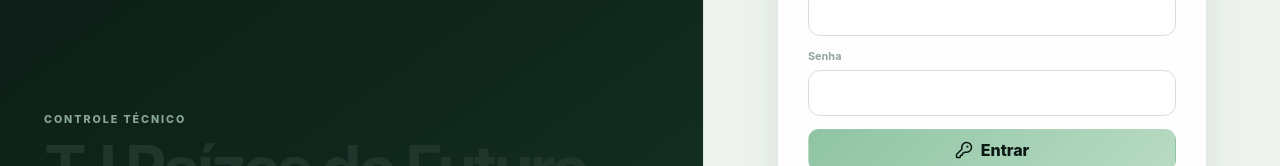
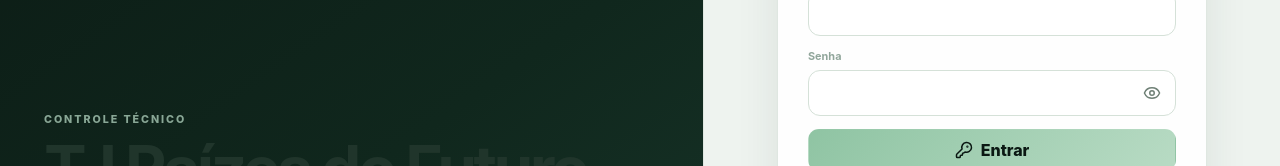
Before and after one commit to ConexaoStreet/rh-raizes-do-futuro, a React (Vite) app in the folder apps/ti/: page / in a window 1280 px wide. Shown: the part 412-578 px from the top of the page. Built offline with nearby package versions, Linux system fonts and the light colour scheme; no server answers.

Commit message:
feat: add password visibility toggle to TI login

```diff
--- a/apps/ti/src/auth.tsx
+++ b/apps/ti/src/auth.tsx
@@ -8,7 +8,7 @@ import {
   type ReactNode,
 } from "react";
 import type { Session } from "@supabase/supabase-js";
-import { KeyRound, LogOut, Mail, ShieldCheck } from "lucide-react";
+import { Eye, EyeOff, KeyRound, LogOut, Mail, ShieldCheck } from "lucide-react";
 import { client, configured, rpc, supabase } from "./api";
 import { ThemeToggle } from "./theme";
 
@@ -160,6 +160,7 @@ export function AuthBoundary({ children }: { children: ReactNode }) {
 function Login() {
   const [busy, setBusy] = useState(false);
   const [error, setError] = useState("");
+  const [showPassword, setShowPassword] = useState(false);
 
   async function submit(event: FormEvent<HTMLFormElement>) {
     event.preventDefault();
@@ -200,7 +201,23 @@ function Login() {
             </label>
             <label>
               <span>Senha</span>
-              <input name="password" type="password" autoComplete="current-password" required />
+              <div className="password-field">
+                <input
+                  name="password"
+                  type={showPassword ? "text" : "password"}
+                  autoComplete="current-password"
+                  required
+                />
+                <button
+                  type="button"
+                  className="password-toggle"
+                  aria-label={showPassword ? "Ocultar senha" : "Exibir senha"}
+                  aria-pressed={showPassword}
+                  onClick={() => setShowPassword((current) => !current)}
+                >
+                  {showPassword ? <EyeOff size={18} /> : <Eye size={18} />}
+                </button>
+              </div>
             </label>
             {error && <div className="form-error" role="alert">{error}</div>}
             <button className="primary-button" disabled={busy}>
--- a/apps/ti/src/styles.css
+++ b/apps/ti/src/styles.css
@@ -1537,3 +1537,37 @@ html[data-theme="light"] .operator-avatar {
     grid-column: 2;
   }
 }
+
+
+.password-field {
+  position: relative;
+  display: flex;
+  align-items: center;
+}
+
+.password-field input {
+  width: 100%;
+  padding-right: 46px;
+}
+
+.password-toggle {
+  position: absolute;
+  right: 6px;
+  width: 36px;
+  height: 36px;
+  padding: 0;
+  border: 0;
+  background: transparent;
+  color: var(--muted);
+}
+
+.password-toggle:hover:not(:disabled) {
+  transform: none;
+  background: rgba(146, 199, 166, .08);
+  border-color: transparent;
+}
+
+.password-toggle:focus-visible {
+  outline: 2px solid #9dceb0;
+  outline-offset: 2px;
+}
```
